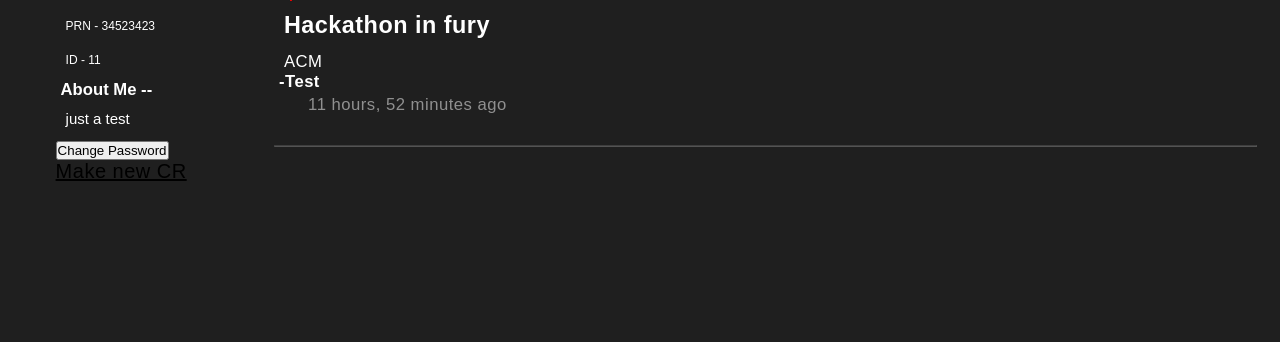
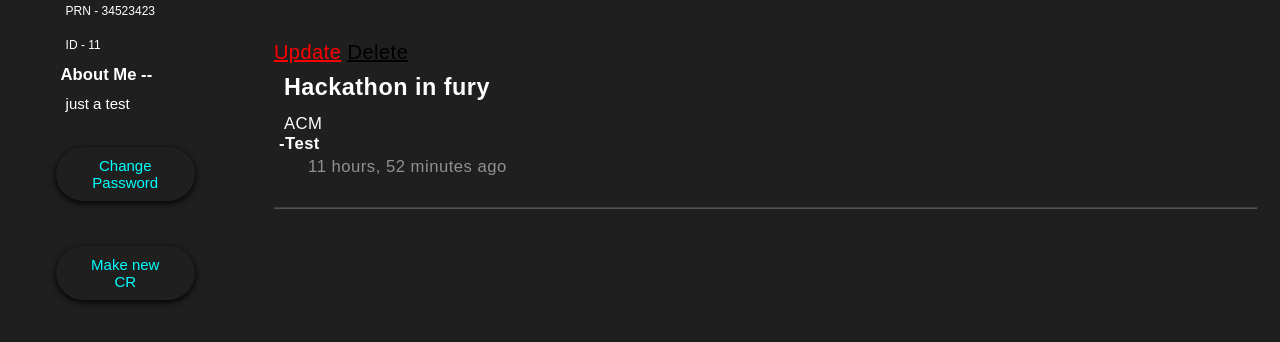
Before and after one commit to CosmicLords/AssignmentHelper, a Django app: page /profile/11/ in a window 1280 px wide; the page is wider, and only the part inside the window is pictured. Shown: the part 341-683 px from the top of that part. Run offline with Django 3.2, Linux system fonts and the light colour scheme; a user stored in the database is signed in; data comes from the database, SQL or seed files in the repository; both versions use the stored data as it was after the commit.

Commit message:
notifications and profile style done

```diff
--- a/base/templates/base/profile.html
+++ b/base/templates/base/profile.html
@@ -16,8 +16,8 @@
         <small><b>About Me -- </b></small>
         <p style="font-size: 15px;">{{profile.description}}</p>
         {% if request.user == user %}
-        <a href="{% url 'change-password' user.id %}"><button name = "Change" class = "Change-Pass">Change Password</button></a>
-        <a href="{% url 'make-new-cr' %}">Make new CR</a>
+            <a href="{% url 'change-password' user.id %}"><button name = "Change" class = "Change-Pass">Change Password</button></a>
+            <a href="{% url 'make-new-cr' %}" class="make-new-cr"><button class="make-new-cr">Make new CR</button></a>
         {% endif %}
     </div>
     <div>
--- a/static/styles/style.css
+++ b/static/styles/style.css
@@ -395,10 +395,37 @@ input{
 .profile-container small{
     padding: 5px;
 }
+.profile-container button{
+    margin-top: 25px;
+    margin-bottom: 20px;
+    text-decoration: none;
+    color: aqua;
+    background-color: var(--home-bgc);
+    padding: 10px 25px;
+    box-shadow: 0px 2px 6px black;
+    border-radius: 1000px;
+    font-size: 15px;
+    border: 0px solid black;
+    cursor: pointer;
+}
+.profile-container button:hover{
+    color: orange;
+}
+/* =================================  NOTIFICATIN FORM  ======================= */
+/* .create-notification */
+.create-notification{
+    margin: 0px 0 0 5vw;
+}
 
 
-/* =================================  NOTIFICATIN FORM  ======================= */
-/* .create-notification */
+.create-notification button{
+    margin-top: 20px;
+    padding: 10px 30px;
+    background-color: var(--home-bgc);
+    border-radius: 100px;
+    color: aqua;
+    box-shadow: 1px 4px 6px black;
+}
 .create-notification form input, textarea{
     text-align: center;
     color: white;
```
Also changed, not shown: db.sqlite3.
